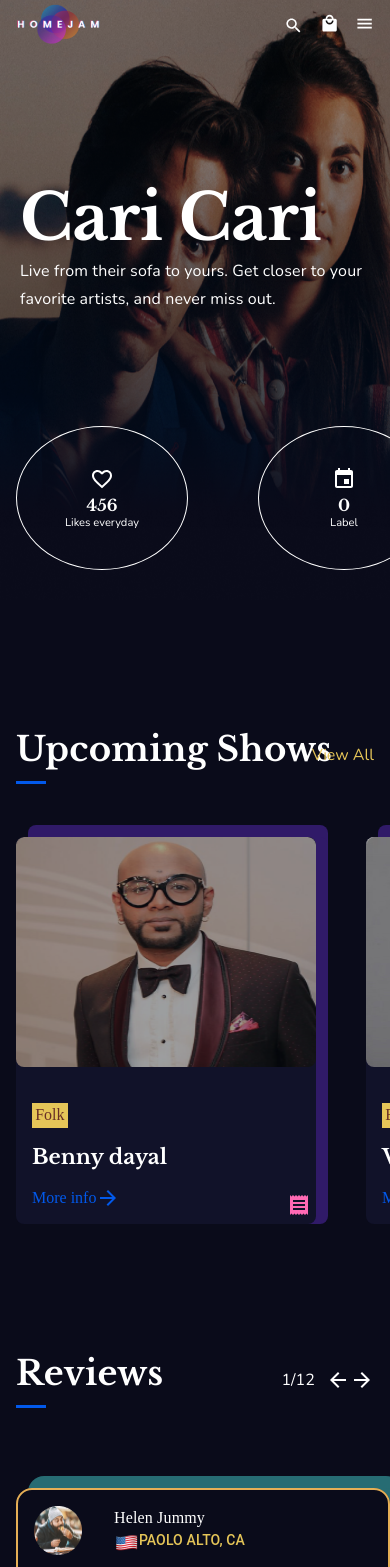
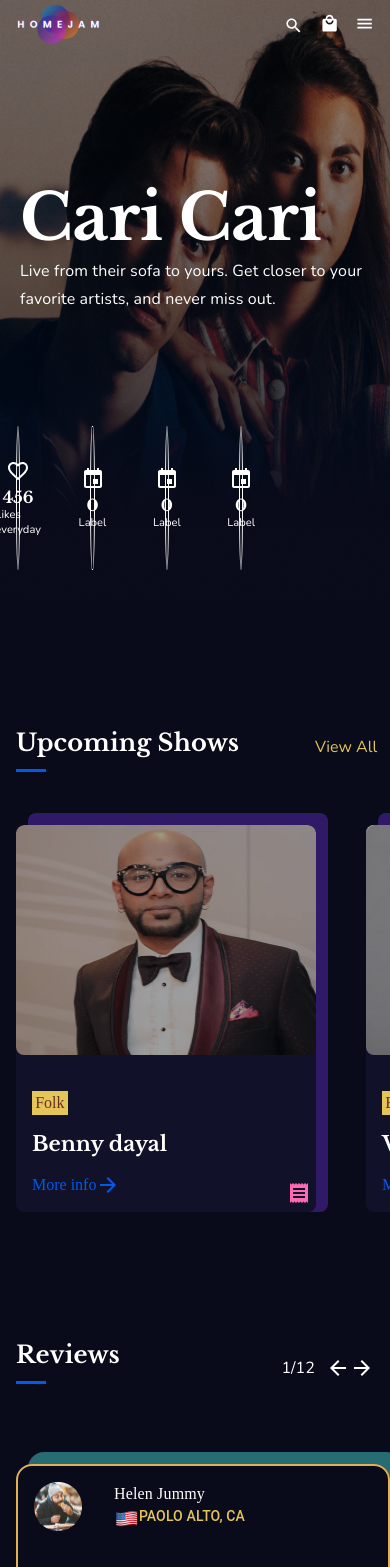
Before and after one commit to bhatshakran/caricari, a React (Create React App) app: page / in a window 390 px wide. Shown: the top 1567 px of the page. Built offline with nearby package versions, Linux system fonts and the light colour scheme; a web font is replaced by a local one.

Commit message:
added pagination icons

```diff
--- a/src/components/GestureCarousel.js
+++ b/src/components/GestureCarousel.js
@@ -11,11 +11,10 @@ const useStyles = makeStyles(theme => ({
 		bottom: '30px',
 	},
 	cardItem: {
-		minWidth: '144px',
+		maxWidth: '144px',
 		height: '144px',
 		borderRadius: '50%',
 		border: '1px solid #fff',
-		marginRight: '20px',
 		display: 'flex',
 		flexDirection: 'column',
 		alignItems: 'center',
@@ -45,7 +44,7 @@ const GestureCarousel = () => {
 					// when window width is >= 640px
 					640: {
 						width: 640,
-						slidesPerView: 4,
+						slidesPerView: 3,
 					},
 				}}
 				spaceBetween={70}
--- a/src/components/Reviews.js
+++ b/src/components/Reviews.js
@@ -25,6 +25,9 @@ const useStyles = makeStyles(theme => ({
 	reviewsHeading: {
 		color: '#fff',
 		fontFamily: 'Libre Baskerville',
+		[theme.breakpoints.down('sm')]: {
+			fontSize: '1.5rem',
+		},
 	},
 	line: {
 		minHeight: '3px',
--- a/src/components/Shows.js
+++ b/src/components/Shows.js
@@ -25,6 +25,9 @@ const useStyles = makeStyles(theme => ({
 	heading: {
 		fontFamily: 'Libre Baskerville',
 		color: '#fff',
+		[theme.breakpoints.down('sm')]: {
+			fontSize: '1.5rem',
+		},
 	},
 	line: {
 		minHeight: '3px',
@@ -97,13 +100,13 @@ const useStyles = makeStyles(theme => ({
 		color: '#E5C558',
 		position: 'absolute',
 		right: '8rem',
-		top: '9rem',
+		top: '8.5rem',
 		fontFamily: 'Nunito',
 		[theme.breakpoints.down('md')]: {
 			right: '2rem',
 		},
 		[theme.breakpoints.down('sm')]: {
-			right: '1rem',
+			right: '0.8rem',
 		},
 	},
 }));
```
